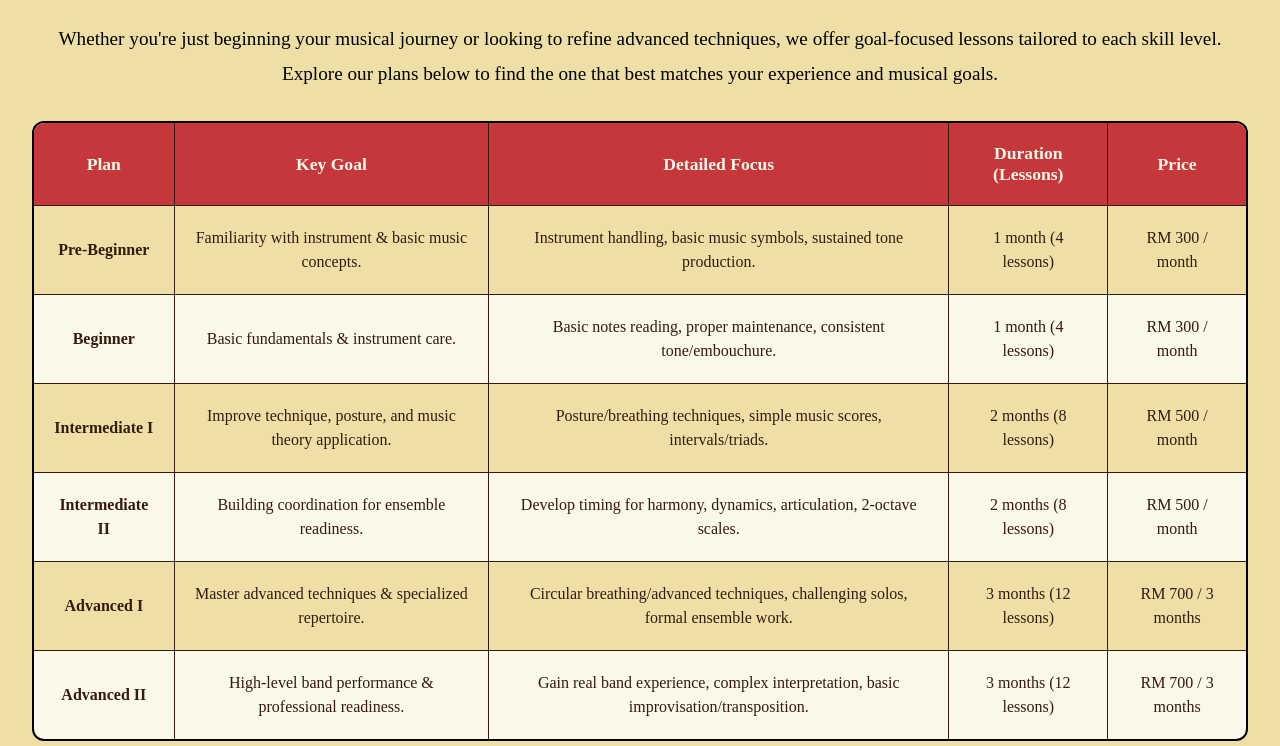
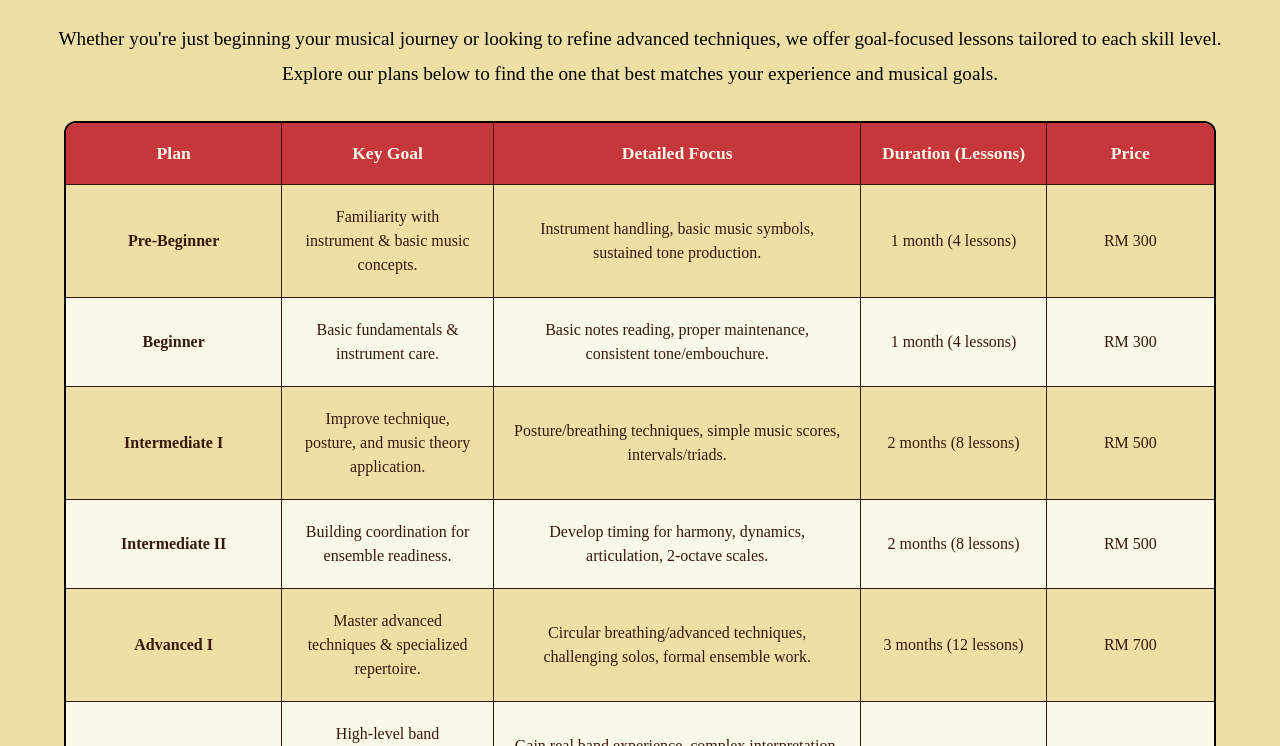
Before and after one commit to pascalgkx-wp25/Assignment, a plain HTML site: page pricing.html in a window 1280 px wide. Shown: the part 188-934 px from the top of the page. Drawn offline with Linux system fonts and the light colour scheme.

```diff
--- a/pricing.html
+++ b/pricing.html
@@ -47,7 +47,7 @@
                 <td>Familiarity with instrument & basic music concepts.</td>
                 <td>Instrument handling, basic music symbols, sustained tone production.</td>
                 <td>1 month (4 lessons)</td>
-                <td>RM 300 / month</td>
+                <td>RM 300</td>
             </tr>
 
             <tr>
@@ -55,7 +55,7 @@
                 <td>Basic fundamentals & instrument care.</td>
                 <td>Basic notes reading, proper maintenance, consistent tone/embouchure.</td>
                 <td>1 month (4 lessons)</td>
-                <td>RM 300 / month</td>
+                <td>RM 300</td>
             </tr>
 
             <tr>
@@ -63,7 +63,7 @@
                 <td>Improve technique, posture, and music theory application.</td>
                 <td>Posture/breathing techniques, simple music scores, intervals/triads.</td>
                 <td>2 months (8 lessons)</td>
-                <td>RM 500 / month</td>
+                <td>RM 500</td>
             </tr>
 
             <tr>
@@ -71,7 +71,7 @@
                 <td>Building coordination for ensemble readiness.</td>
                 <td>Develop timing for harmony, dynamics, articulation, 2-octave scales.</td>
                 <td>2 months (8 lessons)</td>
-                <td>RM 500 / month</td>
+                <td>RM 500</td>
             </tr>
 
             <tr>
@@ -79,7 +79,7 @@
                 <td>Master advanced techniques & specialized repertoire.</td>
                 <td>Circular breathing/advanced techniques, challenging solos, formal ensemble work.</td>
                 <td>3 months (12 lessons)</td>
-                <td>RM 700 / 3 months</td>
+                <td>RM 700</td>
             </tr>
 
             <tr>
@@ -87,7 +87,7 @@
                 <td>High-level band performance & professional readiness.</td>
                 <td>Gain real band experience, complex interpretation, basic improvisation/transposition.</td>
                 <td>3 months (12 lessons)</td>
-                <td>RM 700 / 3 months</td>
+                <td>RM 700</td>
             </tr>
 
         </table>
--- a/style-JQ.css
+++ b/style-JQ.css
@@ -197,7 +197,7 @@ hr {
 }
 
 .pricing-table {
-  width: 95%;
+  width: 90%;
   max-width: 1300px;
   margin: 30px auto 0 auto;
   background-color:#000000;
@@ -224,6 +224,7 @@ hr {
     color: #361a0e;
     line-height: 1.5em;
     text-align:center;
+    width:60px;
 }
 
 .pricing-table tr:nth-child(odd) {
```
Also changed, not shown: index.html (+3 -3 lines).
